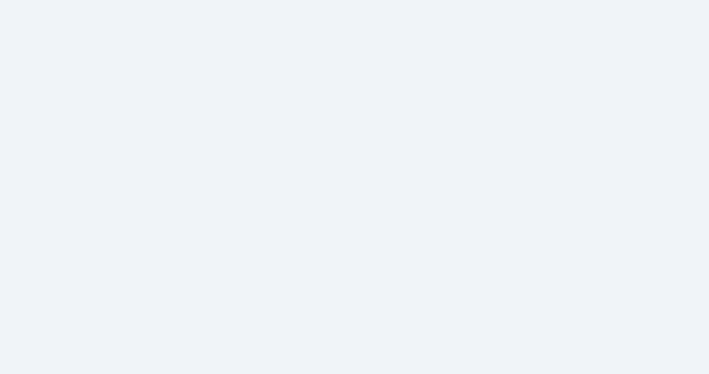
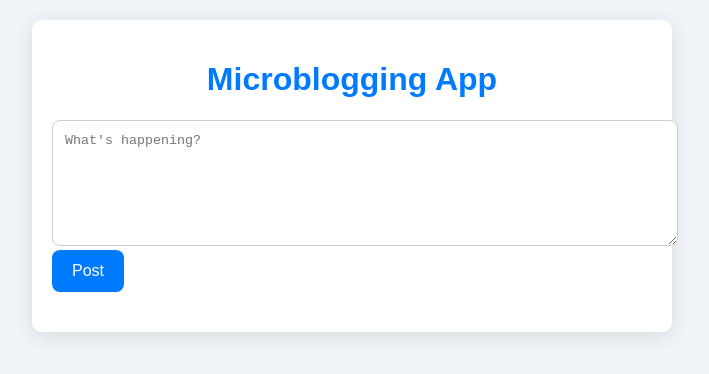
Before and after one commit to sanjayduce/index, a plain HTML site: page Micro/micro.html in a window 1280 px wide. Shown: the whole page, without its empty margins (288-997 px from the left). Drawn offline with Linux system fonts and the light colour scheme.

Commit message:
Update micro.html

```diff
--- a/Micro/micro.html
+++ b/Micro/micro.html
@@ -3,23 +3,18 @@
 <head>
     <meta charset="UTF-8">
     <meta name="viewport" content="width=device-width, initial-scale=1.0">
-    <title>Posts App</title>
+    <title>Microblogging App</title>
     <link rel="stylesheet" href="micro.css">
 </head>
 <body>
-    <div id="loginContainer" style="display: none;">
-        <h2>Login</h2>
-        <input type="text" id="username" placeholder="Username" required>
-        <button id="loginButton">Login</button>
-        <div id="loginError" style="color: red; display: none;">Invalid username</div>
+    <div class="container">
+        <h1>Microblogging App</h1>
+        <div class="post-form">
+            <textarea id="postContent" placeholder="What's happening?" required></textarea>
+            <button id="postButton">Post</button>
+        </div>
+        <div class="posts" id="postsContainer"></div>
     </div>
-
-    <div id="postsContainer"></div>
-    <div id="postForm" style="display: none;">
-        <input type="text" id="postContent" placeholder="What's on your mind?" required>
-        <button id="postButton">Post</button>
-    </div>
-
     <script src="script.js"></script>
 </body>
 </html>
```
